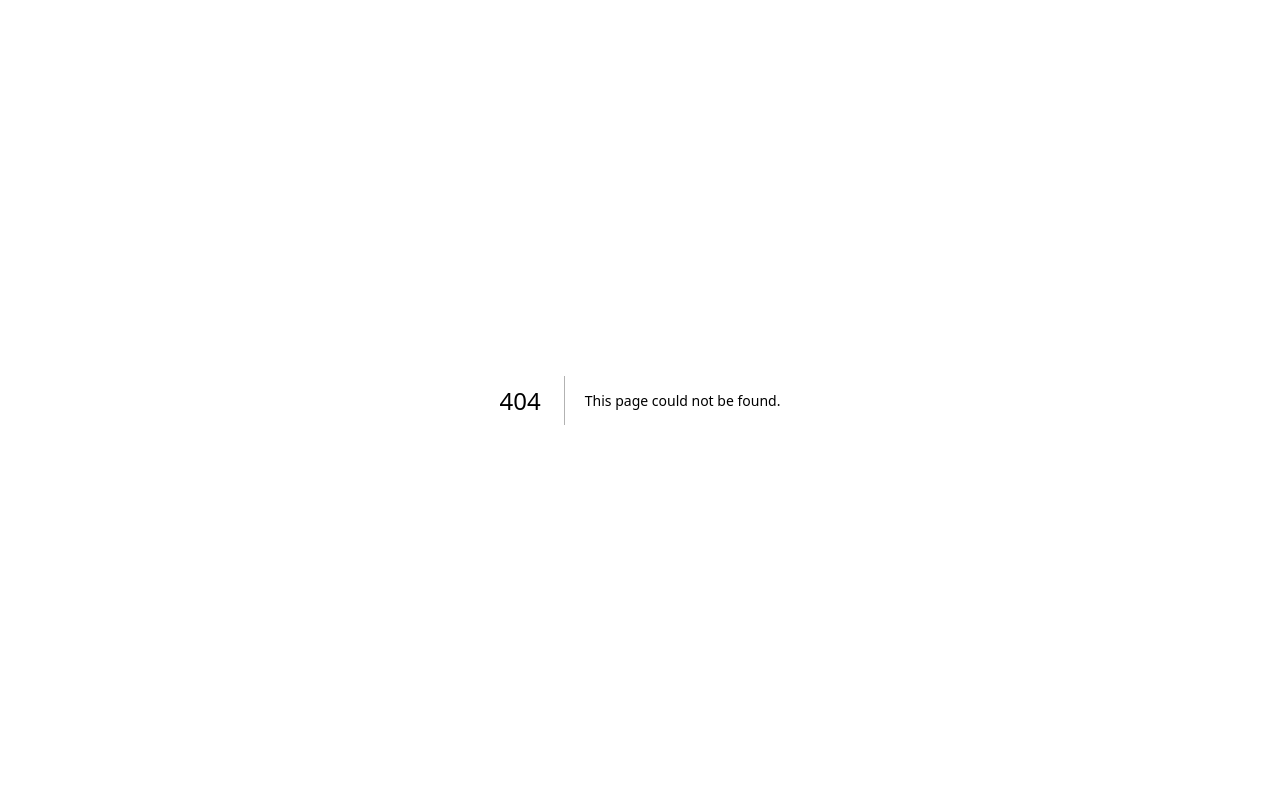
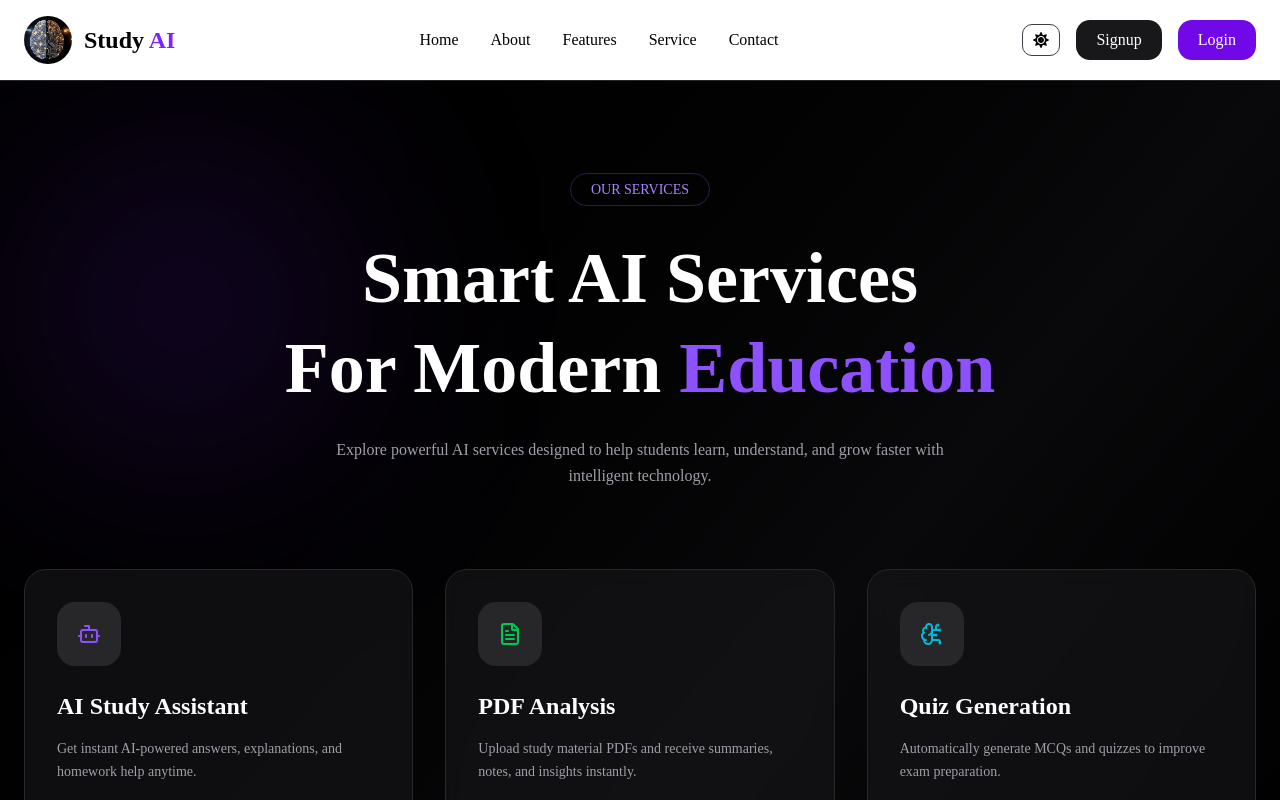
Before and after one commit to Coderklng/Study-Ai, a Next.js app: page /service in a window 1280 px wide. Before the commit this address had no page. Shown: the top 800 px of the page. Built offline with nearby package versions, Linux system fonts and the light colour scheme.

Commit message:
changes routes in service/page.js

```diff
--- a/Components/Navbar/Navbar.jsx
+++ b/Components/Navbar/Navbar.jsx
@@ -45,7 +45,7 @@ const Navbar = () => {
               <Link href="/features">Features</Link>
             </li>
             <li className={navLinkClass}>
-              <Link href="/services">Service</Link>
+              <Link href="/service">Service</Link>
             </li>
             <li className={navLinkClass}>
               <Link href="/contact">Contact</Link>
```
Also changed, not shown: src/app/service/page.js (renamed from src/app/services/page.js).
